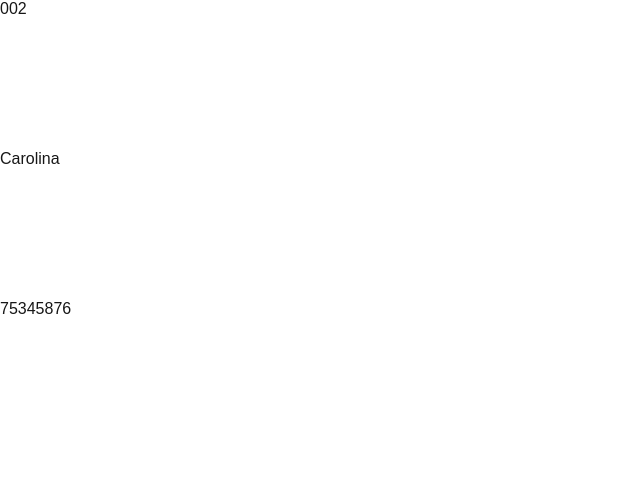
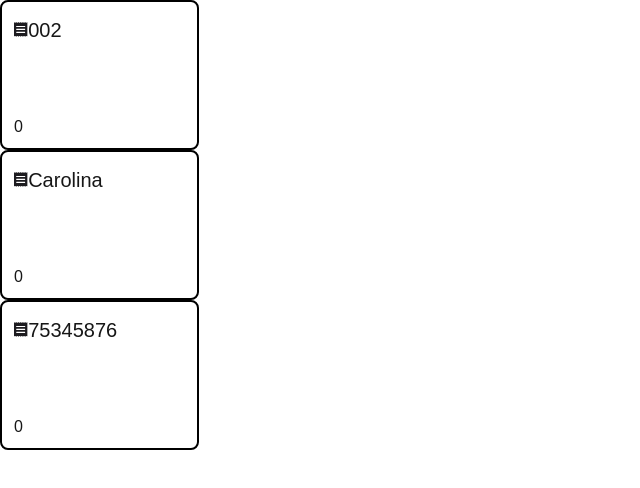
Before and after one commit to ItzTas/restaurant-dashboard-challenge, a Next.js app: page / in a window 1280 px wide. Shown: the top 488 px of the page, without its empty margins (0-640 px from the left). Built offline with nearby package versions, Linux system fonts and the light colour scheme.

Commit message:
chore: card Order Sheet style

```diff
--- a/src/components/CardOrderSheet.tsx
+++ b/src/components/CardOrderSheet.tsx
@@ -1,33 +1,114 @@
 import styled from "styled-components";
+import ReceiptIcon from "./icons/ReceiptIcon";
+import { cloneElement, JSX, SVGProps } from "react";
+import CallIcon from "./icons/CallIcon";
+import AvatarIcon from "./icons/AvatarIcon";
+import TableIcon from "./icons/TableIcon";
+import LocationIcon from "./icons/LocationIcon";
+import MinutesPassed from "./MinutesPassed";
 
 export interface OrderCardProps {
     title: string;
-    subtitle: {
+    subtitle?: {
         value: string;
         type: "phone" | "id" | "customer";
     };
-    table: string;
-    location: string;
+    tableText?: string;
+    locationText?: string;
     createdAt: Date;
     orderStatus: string;
     totalPrice: number;
 }
+
+type SubtitleType = NonNullable<OrderCardProps["subtitle"]>["type"];
 
 const Container = styled.div`
   height: 150px;
   width: 199px;
   display: flex;
   justify-content: space-between;
+  flex-direction: column;
+  border: 2px solid black;
+  padding: 12px;
+  border-radius: 8px;
 `;
+
+const Header = styled.div`
+  display: flex;
+  align-items: center;
+  font-size: 20px;
+  line-height: 32px;
+  font-weight: 500;
+`;
+
+const Description = styled.div`
+  text-wrap: nowrap;
+  gap: 2px;
+  display: flex;
+  flex-direction: column;
+`;
+
+const DescriptionBox = styled.div``;
+
+const Footer = styled.div``;
 
 export default function CardOrderSheet({
     title,
     subtitle,
-    table,
-    location,
+    tableText,
+    locationText,
     createdAt,
     orderStatus,
     totalPrice,
 }: OrderCardProps) {
-    return <Container>{title}</Container>;
+    const DescriptionIconProps: SVGProps<SVGSVGElement> = {
+        width: "10px",
+        height: "10px",
+    };
+
+    function getSubtitleIcon() {
+        const icons: Record<SubtitleType, JSX.Element> = {
+            phone: <CallIcon />,
+            id: <ReceiptIcon />,
+            customer: <AvatarIcon />,
+        } as const;
+
+        return cloneElement(icons[subtitle!.type], DescriptionIconProps);
+    }
+
+    return (
+        <Container>
+            <div>
+                <Header>
+                    <ReceiptIcon width={14.17} height={15.39} />
+                    {title}
+                </Header>
+                {subtitle && tableText && locationText && (
+                    <Description>
+                        {subtitle && (
+                            <DescriptionBox>
+                                {getSubtitleIcon()}
+                                {subtitle.value}
+                            </DescriptionBox>
+                        )}
+                        {tableText && (
+                            <DescriptionBox>
+                                <TableIcon {...DescriptionIconProps} />
+                                {tableText}
+                            </DescriptionBox>
+                        )}
+                        {locationText && (
+                            <DescriptionBox>
+                                <LocationIcon {...DescriptionIconProps} />
+                                {locationText}
+                            </DescriptionBox>
+                        )}
+                    </Description>
+                )}
+            </div>
+            <Footer>
+                <MinutesPassed />
+            </Footer>
+        </Container>
+    );
 }
```
